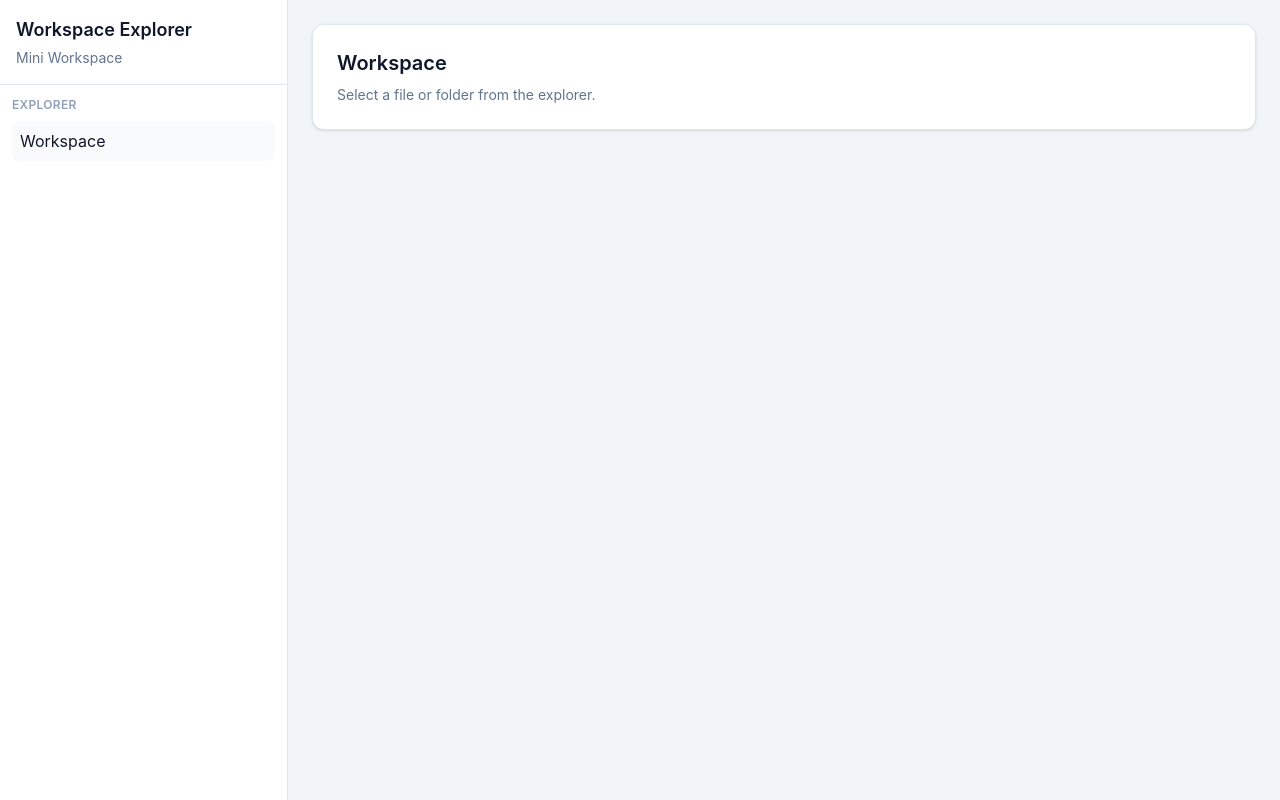
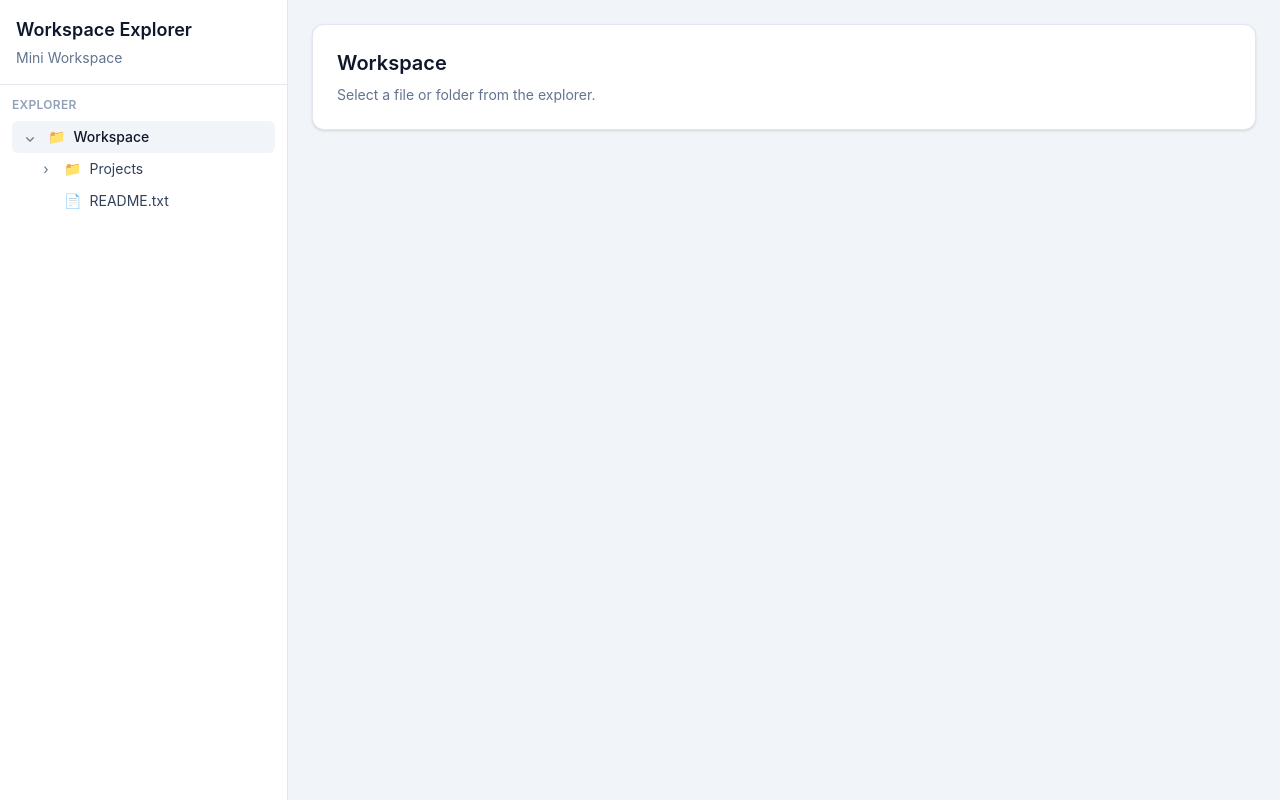
Before and after one commit to samia-oishi/mini-workspace-explorer, a React (Vite) app: page / in a window 1280 px wide. Built offline with nearby package versions, Linux system fonts and the light colour scheme.

Commit message:
file tree fix

```diff
--- a/src/App.tsx
+++ b/src/App.tsx
@@ -1,9 +1,8 @@
 import { useEffect, useState } from "react";
 import type { WorkspaceItem } from "./types/workspace";
-import {
-  loadWorkspace,
-  saveWorkspace,
-} from "./utils/storage";
+import FileTree from "./components/FileTree";
+
+import { loadWorkspace, saveWorkspace } from "./utils/storage";
 
 const initialWorkspace: WorkspaceItem[] = [
   {
@@ -42,27 +41,45 @@ const initialWorkspace: WorkspaceItem[] = [
 
 function App() {
   const [items, setItems] = useState<WorkspaceItem[]>(
-    () => loadWorkspace() ?? initialWorkspace
+    () => loadWorkspace() ?? initialWorkspace,
   );
 
-  const [selectedFolderId, setSelectedFolderId] =
-    useState("root");
+  const [selectedFolderId, setSelectedFolderId] = useState("root");
 
   useEffect(() => {
     saveWorkspace(items);
   }, [items]);
+  const [expandedFolderIds, setExpandedFolderIds] = useState<Set<string>>(
+    new Set(["root"]),
+  );
+  const [selectedFileId, setSelectedFileId] = useState<string | null>(null);
+  const handleSelectFolder = (id: string) => {
+    setSelectedFolderId(id);
+    setSelectedFileId(null);
+  };
+  const handleOpenFile = (id: string) => {
+    setSelectedFileId(id);
+  };
+  const handleToggleFolder = (id: string) => {
+    setExpandedFolderIds((current) => {
+      const next = new Set(current);
 
+      if (next.has(id)) {
+        next.delete(id);
+      } else {
+        next.add(id);
+      }
+
+      return next;
+    });
+  };
   return (
     <div className="flex h-screen bg-slate-100 text-slate-900">
       <aside className="w-72 border-r border-slate-200 bg-white">
         <div className="border-b border-slate-200 px-4 py-4">
-          <h1 className="text-lg font-semibold">
-            Workspace Explorer
-          </h1>
+          <h1 className="text-lg font-semibold">Workspace Explorer</h1>
 
-          <p className="mt-1 text-sm text-slate-500">
-            Mini Workspace
-          </p>
+          <p className="mt-1 text-sm text-slate-500">Mini Workspace</p>
         </div>
 
         <div className="p-3">
@@ -70,17 +87,20 @@ function App() {
             Explorer
           </p>
 
-          <div className="rounded-lg bg-slate-50 p-2">
-            Workspace
-          </div>
+          <FileTree
+            items={items}
+            selectedFolderId={selectedFolderId}
+            expandedFolderIds={expandedFolderIds}
+            onSelectFolder={handleSelectFolder}
+            onOpenFile={handleOpenFile}
+            onToggleFolder={handleToggleFolder}
+          />
         </div>
       </aside>
 
       <main className="flex-1 p-6">
         <div className="rounded-xl border border-slate-200 bg-white p-6 shadow-sm">
-          <h2 className="text-xl font-semibold">
-            Workspace
-          </h2>
+          <h2 className="text-xl font-semibold">Workspace</h2>
 
           <p className="mt-2 text-sm text-slate-500">
             Select a file or folder from the explorer.
--- a/src/components/FileTree.tsx
+++ b/src/components/FileTree.tsx
@@ -0,0 +1,45 @@
+import type { WorkspaceItem } from "../types/workspace";
+import FileTreeItem from "./FileTreeItem";
+
+interface FileTreeProps {
+  items: WorkspaceItem[];
+  selectedFolderId: string | null;
+  expandedFolderIds: Set<string>;
+  onSelectFolder: (id: string) => void;
+  onOpenFile: (id: string) => void;
+  onToggleFolder: (id: string) => void;
+}
+
+function FileTree({
+  items,
+  selectedFolderId,
+  expandedFolderIds,
+  onSelectFolder,
+  onOpenFile,
+  onToggleFolder,
+}: FileTreeProps) {
+  const rootFolder = items.find(
+    (item) => item.id === "root"
+  );
+
+  if (!rootFolder) {
+    return null;
+  }
+
+  return (
+    <div className="space-y-1">
+      <FileTreeItem
+        item={rootFolder}
+        items={items}
+        level={0}
+        selectedFolderId={selectedFolderId}
+        expandedFolderIds={expandedFolderIds}
+        onSelectFolder={onSelectFolder}
+        onOpenFile={onOpenFile}
+        onToggleFolder={onToggleFolder}
+      />
+    </div>
+  );
+}
+
+export default FileTree;
--- a/src/components/FileTreeItem.tsx
+++ b/src/components/FileTreeItem.tsx
@@ -0,0 +1,101 @@
+import type { WorkspaceItem } from "../types/workspace";
+import { getChildren } from "../utils/workspace";
+
+interface FileTreeItemProps {
+  item: WorkspaceItem;
+  items: WorkspaceItem[];
+  level: number;
+  selectedFolderId: string | null;
+  expandedFolderIds: Set<string>;
+  onSelectFolder: (id: string) => void;
+  onOpenFile: (id: string) => void;
+  onToggleFolder: (id: string) => void;
+}
+
+function FileTreeItem({
+  item,
+  items,
+  level,
+  selectedFolderId,
+  expandedFolderIds,
+  onSelectFolder,
+  onOpenFile,
+  onToggleFolder,
+}: FileTreeItemProps) {
+  const isFolder = item.type === "folder";
+
+  const isExpanded = expandedFolderIds.has(item.id);
+
+  const isSelected = selectedFolderId === item.id;
+
+  const children = isFolder
+    ? getChildren(items, item.id)
+    : [];
+
+  const handleClick = () => {
+    if (isFolder) {
+      onSelectFolder(item.id);
+    } else {
+      onOpenFile(item.id);
+    }
+  };
+
+  return (
+    <div>
+      <div
+        onClick={handleClick}
+        className={`flex cursor-pointer items-center gap-2 rounded-md py-1.5 text-sm transition hover:bg-slate-100 ${
+          isSelected
+            ? "bg-slate-100 font-medium text-slate-900"
+            : "text-slate-700"
+        }`}
+        style={{
+          paddingLeft: `${level * 16 + 8}px`,
+        }}
+      >
+        {isFolder ? (
+          <button
+            type="button"
+            onClick={(event) => {
+              event.stopPropagation();
+              onToggleFolder(item.id);
+            }}
+            className="flex h-5 w-5 items-center justify-center rounded text-slate-500 hover:bg-slate-200"
+          >
+            {isExpanded ? "⌄" : "›"}
+          </button>
+        ) : (
+          <span className="w-5" />
+        )}
+
+        <span>
+          {isFolder ? "📁" : "📄"}
+        </span>
+
+        <span className="truncate">
+          {item.name}
+        </span>
+      </div>
+
+      {isFolder && isExpanded && (
+        <div>
+          {children.map((child) => (
+            <FileTreeItem
+              key={child.id}
+              item={child}
+              items={items}
+              level={level + 1}
+              selectedFolderId={selectedFolderId}
+              expandedFolderIds={expandedFolderIds}
+              onSelectFolder={onSelectFolder}
+              onOpenFile={onOpenFile}
+              onToggleFolder={onToggleFolder}
+            />
+          ))}
+        </div>
+      )}
+    </div>
+  );
+}
+
+export default FileTreeItem;
```
